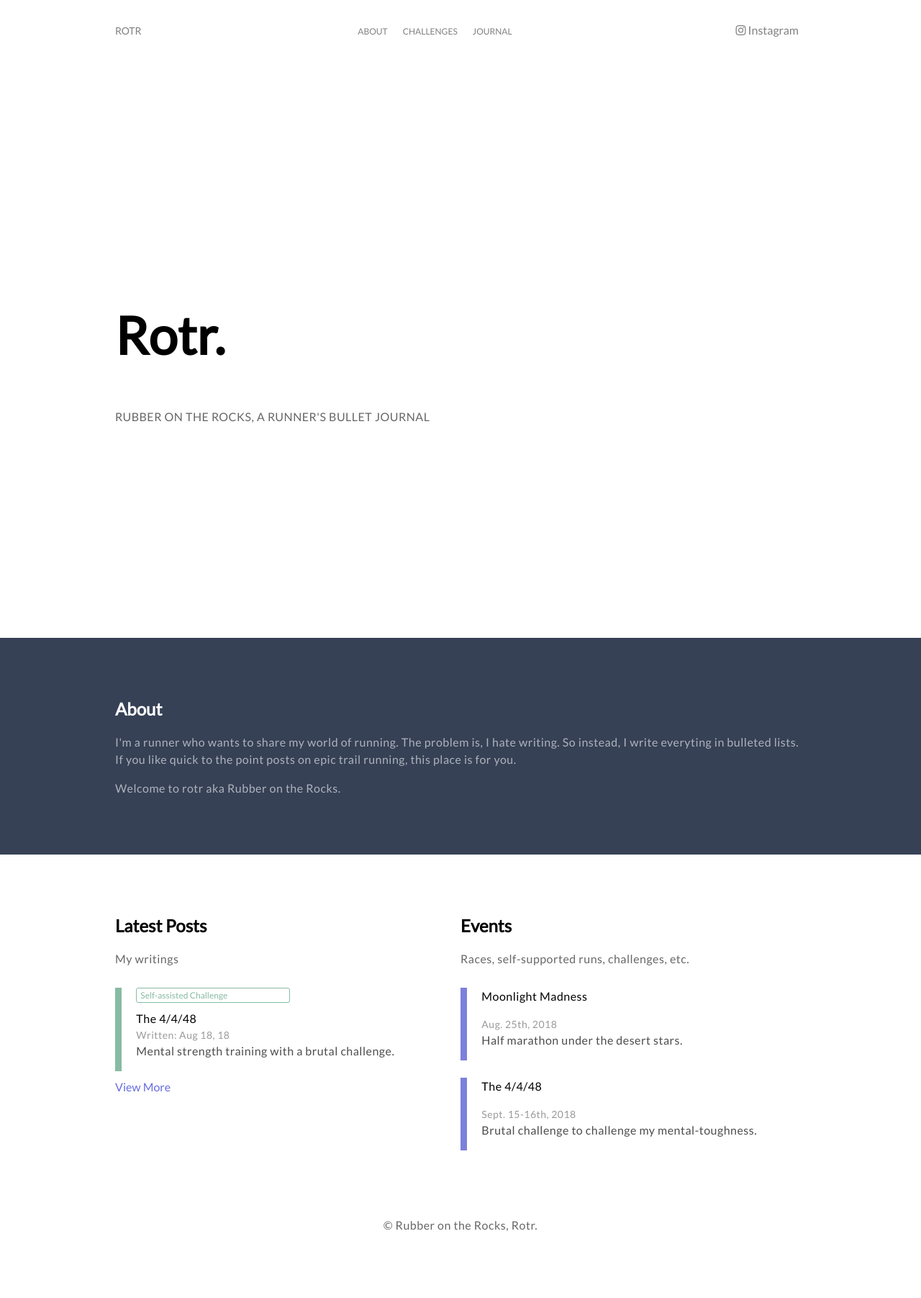
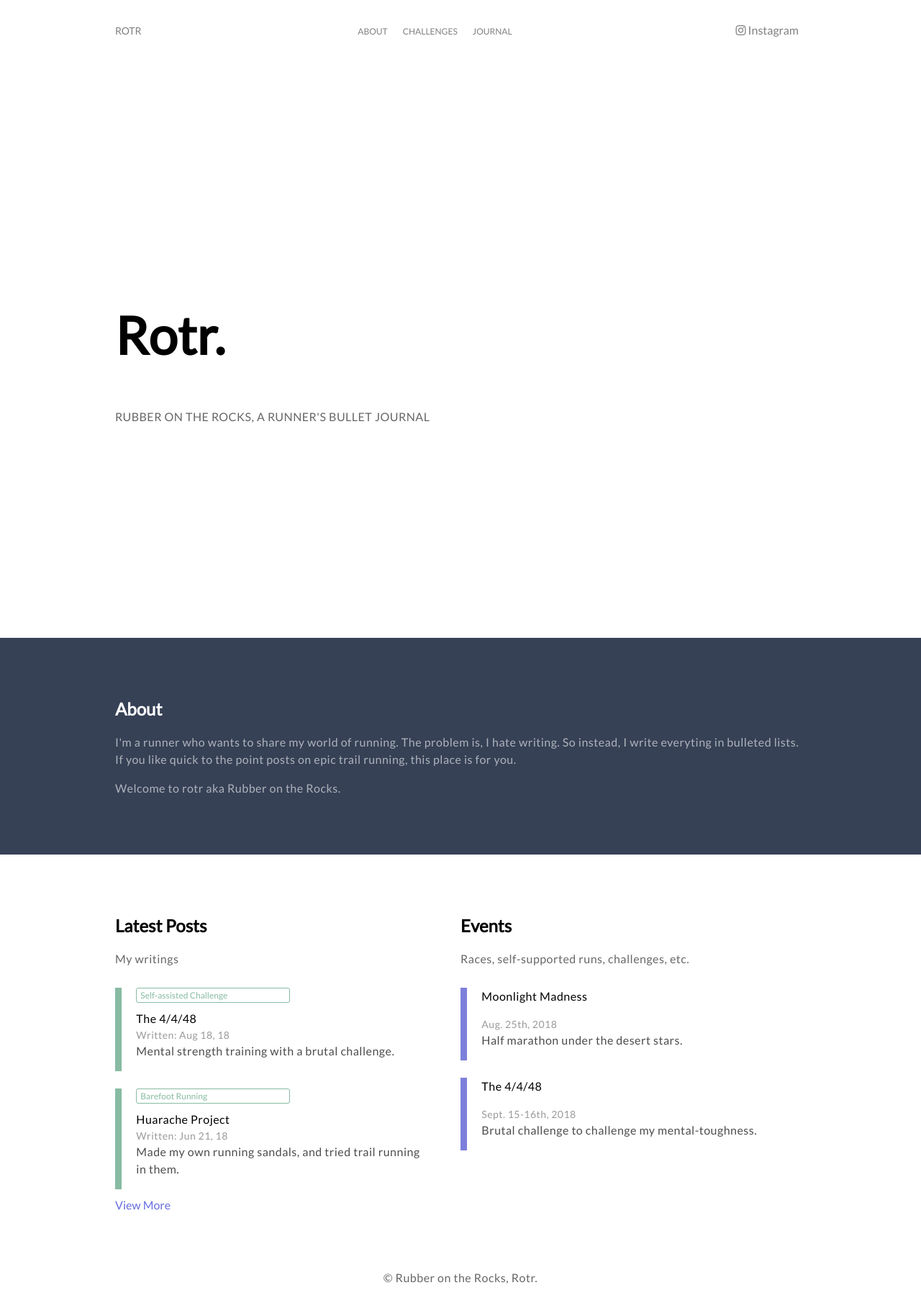
Before and after one commit to enriquezm/rotr, a Jekyll site: the page built from index.md, in a window 1280 px wide. Shown: the whole page at 72% size. Built offline with Jekyll 4.4.1, drawn with Linux system fonts in a browser that asks for light colours; nearby versions of some CDN libraries; before the commit the page ends 1730 px from its top, so only the background shows below that; some of the changed lines change nothing that is shown.

Commit message:
Update post styles.

```diff
--- a/_posts/2018-06-20-huarache-project.markdown
+++ b/_posts/2018-06-20-huarache-project.markdown
@@ -4,40 +4,41 @@
 date:   2018-06-20 19:42:18 -0700
 lead: "Made my own running sandals, and tried trail running in them."
 category: "Barefoot Running"
-published: false
+published: true
 ---
 ## The Idea
 
-The Huarache Project was just a little experiment I wanted to try out. The basic idea was to:
+- Build my own sandals.
+- Run in them.
+- See the results.
 
-1. Build my own sandals.
-2. Run in them.
-3. See the results.
+## The Reason
 
-## Why?
-
-It all started at a trail race I was in. I saw this guy show up with sandals and he ended up beating everyone with ease. I was blown away. I mean, I've seen people wearing sandals, but I've never seen them run in them. In a race. On technical terrain. So this sparked up a flame of curiosity which caused me to look into it more.
+- Runner I saw took 1st while running in sandals.
+- Inspired to try it myself.
 
 ## Some History
 
-After reading a lot about running in sandals, I came across an indigenous group of people called the Tarahumara. After going through countless articles and videos, I learned that they were/are known for their long-distance running ability. And this was all done barefoot or in their handmade huaraches.
+- The [Tarahumara](https://en.wikipedia.org/wiki/Rar%C3%A1muri) have been running in sandals for years.
+- They are known for their long-distance running ability.
+- Running is their main source of transportation.
 
-## The Experience
+## My Experience
 
-Alright, back to the project. I figured if I wanted to get the experience I was looking for, I would have to go all in and make my sandals from scratch. So that's what I did. With 2 pieces of tire rubber and some extra climbing cord I had, I made a pair of sandals.
+- Tried making my own pair of running sandals.
+- They were out of tire rubber and climbing cord.
 
 ![Homemade running sandals](/assets/images/posts/IMG_2171.jpg)
 
-I was pretty excited about these sandals. So excited, that I decided I'd go for a run in them. Little did I know, this was a no no. Going from a 12mm drop shoe to a zero-drop, zero-cushion shoe was asking for it. After about half a mile into my run, my calves and basically my whole leg cramped up. My muscles literally locked up and felt so tight. And I ended up being sore for about a week and half after. I was also have a friction issue every time my foot planted on the floor.
+- Went for a run right off the bat with new sandals.
+- Wrecked my body.
+- After just a 1/2 mile run, I was sore for 1 week.
 
 After some more thought, I made version 2 of my running sandals.
+- Upgraded with leather sole (to reduce some friction)
+- Upgrade with softer cord
 
 ![Version two homemade sandals](/assets/images/posts/IMG_2172.jpg)
-
-I added 2 upgrades:
-
-1. Leather sole
-2. Stronger cord
 
 This actually worked out pretty well. I ran about 15 miles in these with no major issues. After my body started to catch up with all the sandal running, I started to feel stronger and more efficient with my running.
 
--- a/_sass/custom-style.scss
+++ b/_sass/custom-style.scss
@@ -123,9 +123,11 @@
 	}
 	ul {
 		li {
-			font-size: 18px;
-			color: rgba(0, 0, 0, 0.6);
+			color: rgba(0, 0, 0, 0.8);
 		}
+	}
+	a {
+		color: $jelly-bean;
 	}
 }
 .about-section {
@@ -313,6 +315,11 @@
 		img {
 			width: 100%;
 		}
+		ul {
+			li {
+				font-size: 18px;
+			}
+		}
 	}
 	.race-block {
 		border: 2px solid #EDF4FC;
```
